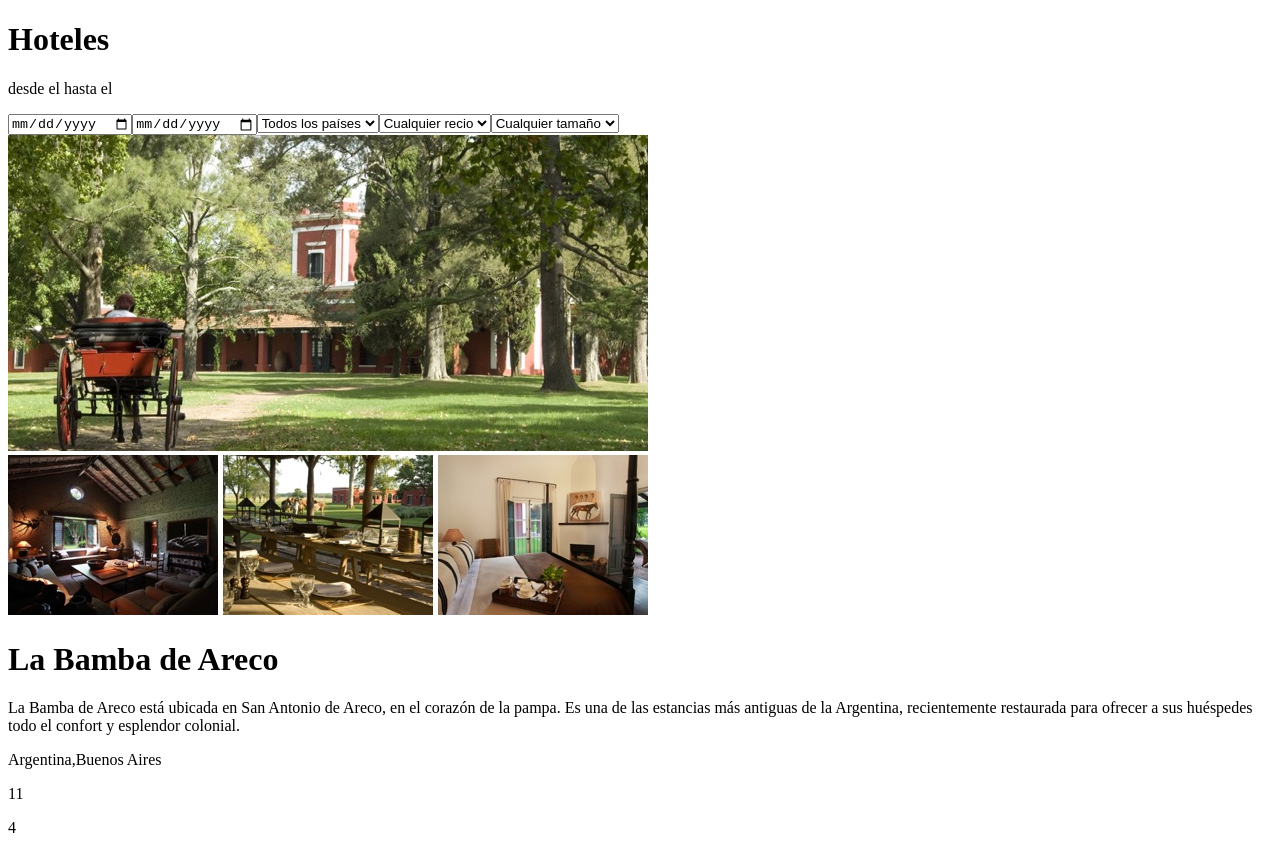
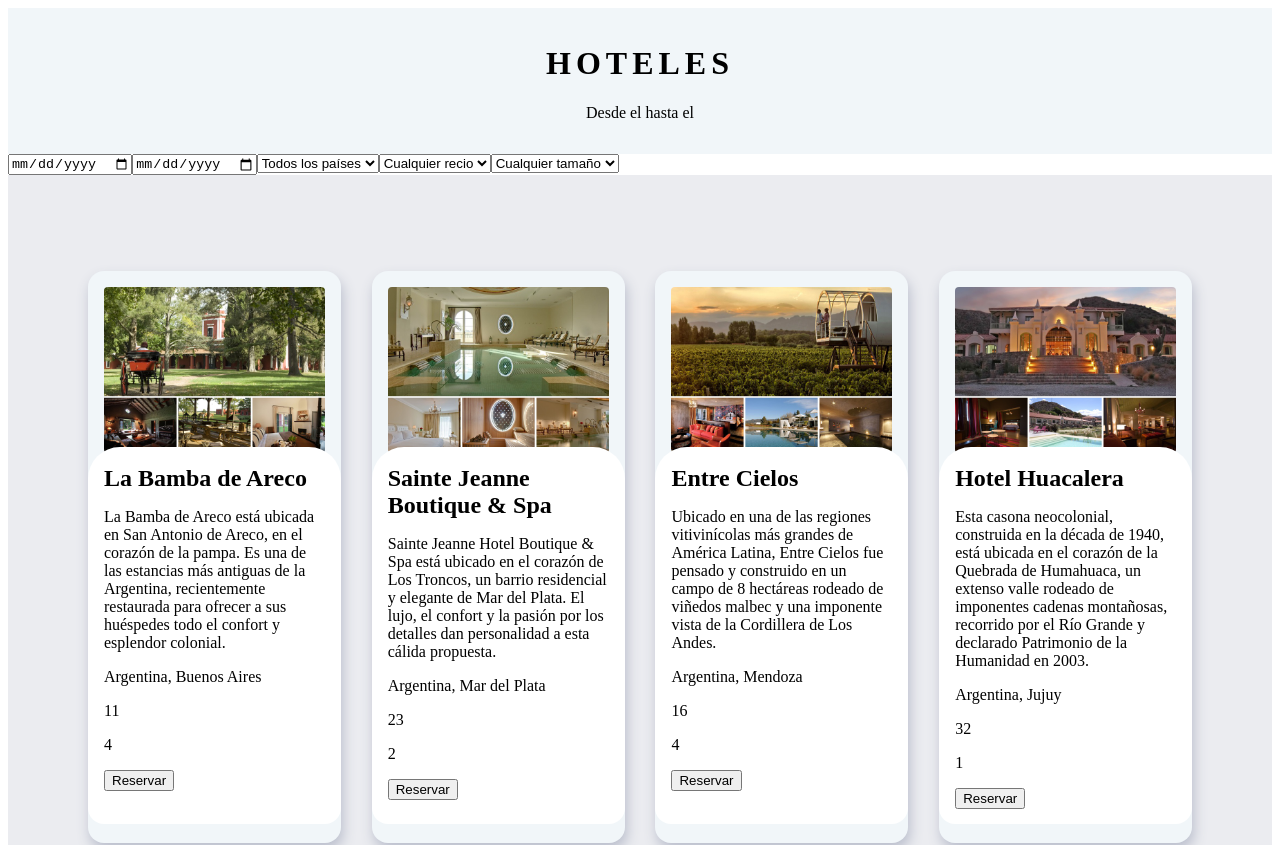
Before and after one commit to maferjimnez/proyecto-reserva-alojamientos, a React (Create React App) app: page / in a window 1280 px wide. Shown: the top 845 px of the page. Built offline with nearby package versions, Linux system fonts and the light colour scheme.

Commit message:
Comienzo stilos con Styled components

```diff
--- a/src/components/Card.js
+++ b/src/components/Card.js
@@ -1,20 +1,55 @@
 import React from 'react';
+import styled from "styled-components";
+// import variables from "./..assets/globalStyles"
+
+const CardConteiner = styled.div`
+    width: 20%;
+    padding: 1rem;
+    border-radius: 1rem;
+    margin: 1rem 0;
+    background-color: #f1f6f9;
+    box-shadow: 2px 7px 13px #BABECC;
+
+    img{
+        width: 100%;
+        border-radius: 4px;
+    }
+
+    section{
+        border-radius: 2rem 2rem 1rem 1rem;
+        background-color: #fff;
+        width: 100%;
+        top: -10px;
+        left: -16px;
+        position: relative;
+        padding: 8px 1rem;
+        height: 67%;
+
+        h2{
+            margin: 10px 0 0 0;
+        }
+    }
+`;
 
 function Card(props) {
     return(
-        <div>
+        <CardConteiner>
+
             <img src={props.photo} alt={props.name} />
-            <h1>{props.name}</h1>
+
+            <section>
+                <h2>{props.name}</h2>
                 <p>{props.description}</p>
 
                 <div>
-                <p>{props.country},{props.city}</p>
+                    <p>{props.country}, {props.city}</p>
                     <p>{props.rooms}</p>
                     <p>{props.price}</p>
                 </div>
 
                 <button>Reservar</button>
-        </div>
+            </section>
+        </CardConteiner>
     )
 }
 
--- a/src/components/Cards.js
+++ b/src/components/Cards.js
@@ -2,12 +2,27 @@
 import hotelsData from "../data";
 import Card from './Card';
 import { StateContext } from './StateContext';
+import styled from "styled-components";
 
+const CardsConteiner = styled.div`
+	padding: 5rem;
+	display: flex;
+	justify-content: space-between;
+	flex-wrap: wrap;
+	background-color: #EBECF0;
+`
 
 function Cards() {
-    return hotelsData.map((data) => (
-		<Card {...data} />
-	));
-}
+
+	return(
+		<CardsConteiner>
+			{hotelsData.map((data) => {
+				return (
+					<Card {...data} />
+				)
+			})};
+		</CardsConteiner>
+	)
+};
 
 export default Cards;
--- a/src/components/Filters.js
+++ b/src/components/Filters.js
@@ -4,7 +4,16 @@
 import Prices from './Prices';
 import Size from './Size';
 import { StateContext } from './StateContext';
+import styled from "styled-components";
 
+
+const Nav = styled.nav`
+    padding: 1rem;
+    display: flex;
+    justify-content: space-evenly;
+    z-index: 100000000;
+    box-shadow: 0px 7px 6px 0px rgba(177,181,197,0.96);
+`
 
 function Filters(){
     return(
--- a/src/components/Header.js
+++ b/src/components/Header.js
@@ -1,14 +1,27 @@
 import React, { useContext } from 'react';
 import { StateContext } from './StateContext';
+import styled from "styled-components";
+
+const HeaderConteiner = styled.header`
+    background-color: #f1f6f9;
+    text-align: center;
+    padding: 1rem;
+
+    h1{
+        text-transform: uppercase;
+        letter-spacing: 5px;
+
+    }
+`
 
 function Header () {
     const [ state, setState ] = useContext(StateContext)
 
     return(
-        <header>
+        <HeaderConteiner>
             <h1>Hoteles</h1>
-            <p>desde el <spam>{state.dateStart}</spam> hasta el <spam>{state.dateEnd}</spam></p>
-        </header>
+            <p>Desde el <spam>{state.dateStart}</spam> hasta el <spam>{state.dateEnd}</spam></p>
+        </HeaderConteiner>
     )
 }
 
```
Lines whose indentation alone changed are shown as unchanged.
